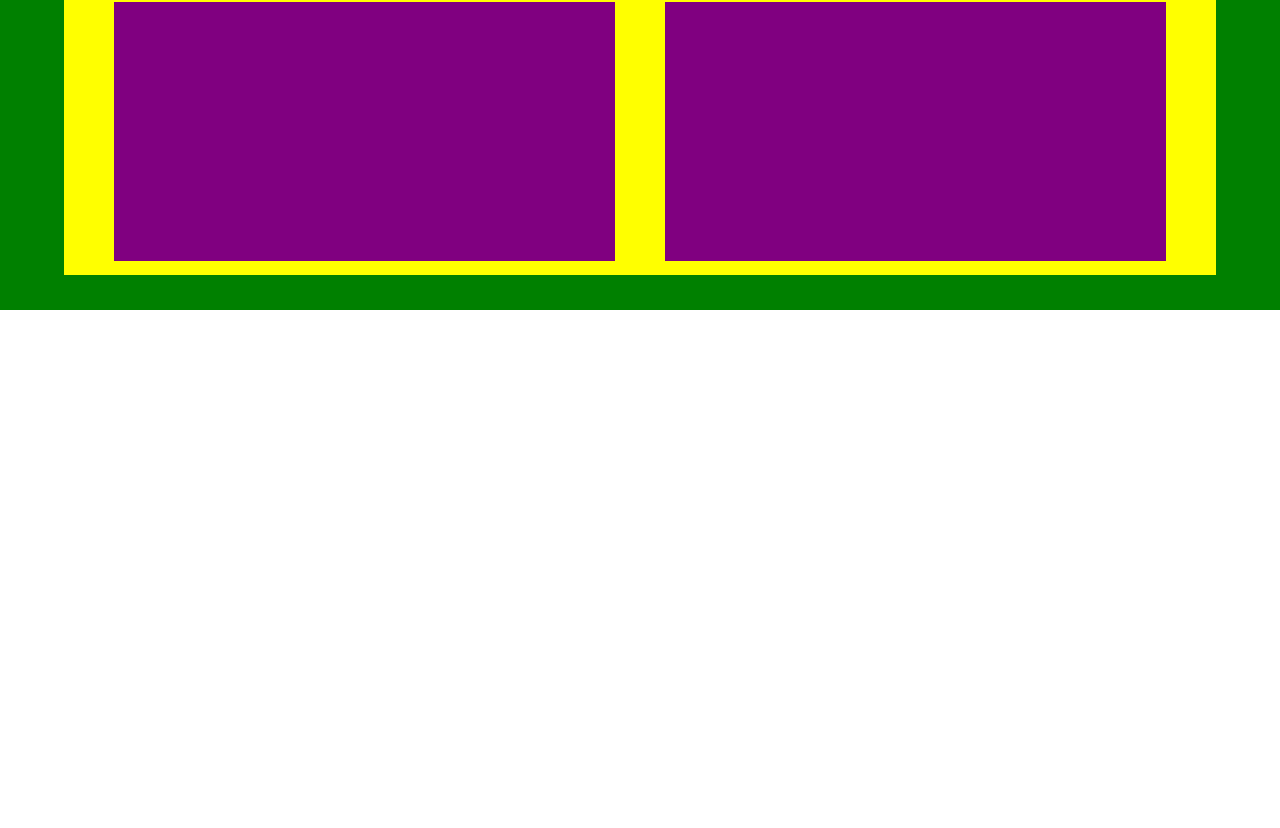
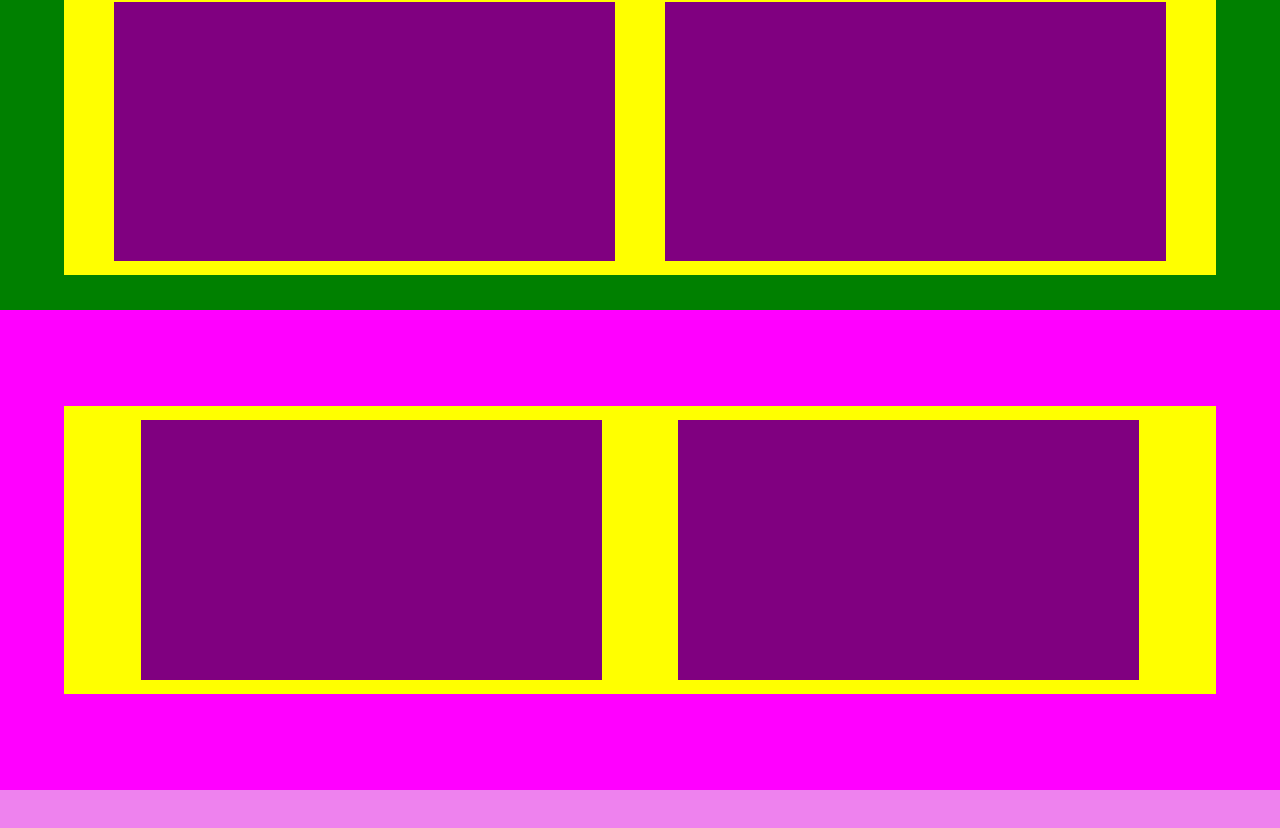
Before and after one commit to ShaneECDavis/NextJS, a Next.js app: page / in a window 1280 px wide. Shown: the part 682-1510 px from the top of the page. Before the commit the page ends 992 px from the top, so only its background shows below. Built offline with nearby package versions, Linux system fonts and the light colour scheme.

Commit message:
base stock homepage made

```diff
--- /dev/null
+++ b/components/ContactSection.js
@@ -0,0 +1,44 @@
+import react from 'react'
+import styled from 'styled-components'
+
+
+const ContactSection = () => (
+  <Section>
+    <FormDiv>
+      <FormHouse />
+      <FormHouse />
+    </FormDiv>
+
+  </Section>
+)
+
+
+export default ContactSection
+
+
+const Section = styled.div`
+    height: 30rem;
+    background-color: magenta;
+    display: flex;
+    flex-direction: column;
+    align-items: center;
+
+`
+
+
+const FormDiv = styled.div`
+    margin: auto 0;
+    height: 18rem;
+    width: 90%;
+    display: flex;
+    background-color: yellow;
+    align-items: center;
+    justify-content: space-evenly;
+`
+
+const FormHouse = styled.div`
+    height: 90%;
+    width: 40%;
+    background-color: purple;
+
+`
--- /dev/null
+++ b/components/Footer.js
@@ -0,0 +1,16 @@
+import react from 'react';
+import styled from 'styled-components';
+
+
+const Footer = () => (
+  <FooterDiv />
+)
+
+
+export default Footer
+
+
+const FooterDiv = styled.div`
+    height: 5rem;
+    background-color: violet;
+`
--- a/components/Navbar.js
+++ b/components/Navbar.js
@@ -1,7 +1,7 @@
 import Link from 'next/link'
 import styled from 'styled-components'
 
-const Navbar = ()=> (
+const Navbar = () => (
 
   <Nav>
     <ul>
--- a/components/ServicesSection.js
+++ b/components/ServicesSection.js
@@ -15,7 +15,6 @@ const ServicesSection = () => (
 )
 
 export default ServicesSection
-
 
 const Section = styled.div`
     height: 30rem;
--- a/components/index.js
+++ b/components/index.js
@@ -1,3 +1,5 @@
 export {default as Navbar} from './Navbar'
 export {default as Jumbotron} from './Jumbotron'
 export {default as ServicesSection} from './ServicesSection'
+export {default as ContactSection} from './ContactSection'
+export {default as Footer}  from './Footer'
--- a/pages/index.js
+++ b/pages/index.js
@@ -1,5 +1,5 @@
 
-import  { Navbar, Jumbotron, ServicesSection } from '../components/'
+import  { Navbar, Jumbotron, ServicesSection, ContactSection, Footer } from '../components/'
 
 const Index = () => (
   <div>
@@ -7,6 +7,8 @@ const Index = () => (
 
     <Jumbotron/>
     <ServicesSection/>
+    <ContactSection/>
+    <Footer />
   </div>
 )
 
```
